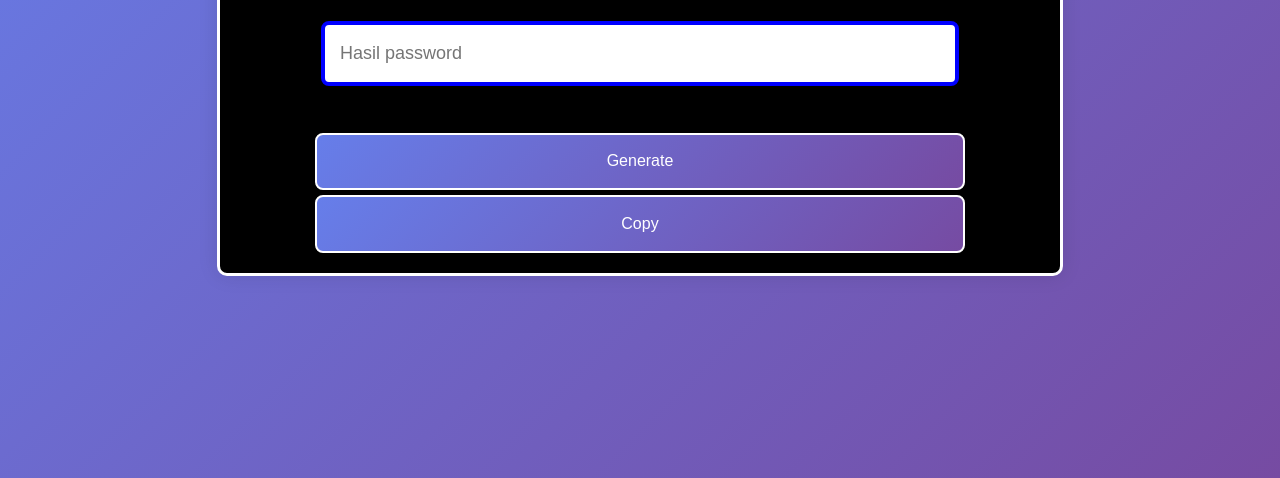
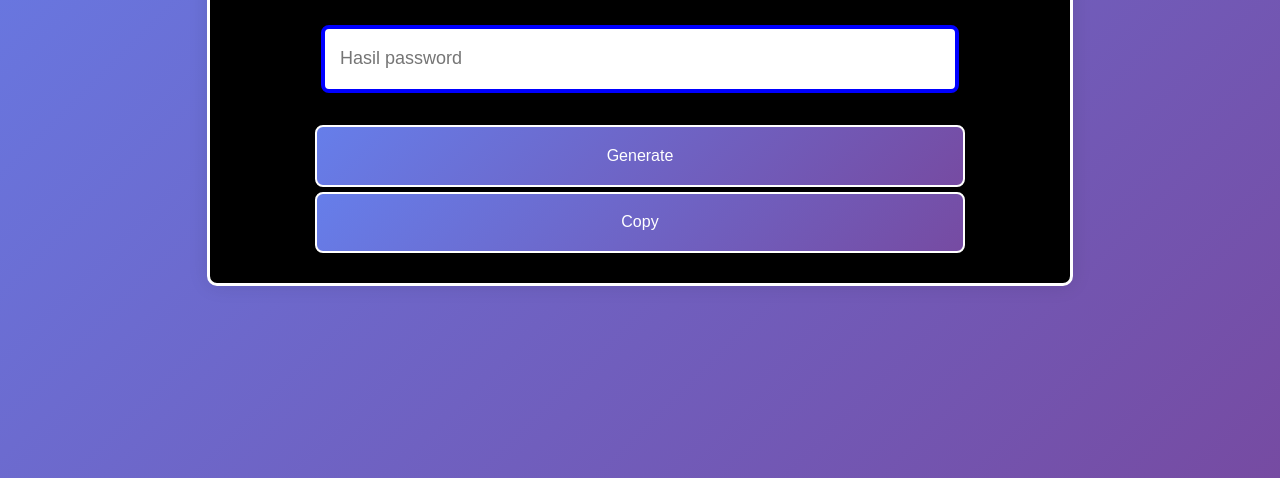
Before and after one commit to irwan-aps/Pasgenerate, a plain HTML site: page index.html in a window 1280 px wide. Shown: the part 322-800 px from the top of the page. Drawn offline with Linux system fonts and the light colour scheme.

Commit message:
Increase padding in index.html

```diff
--- a/index.html
+++ b/index.html
@@ -19,7 +19,7 @@
     color:white;
     height:350px;
     justify-items:center;
-    padding:20px;
+    padding:30px;
     border: 3px solid white;
     border-radius:10px;
     box-shadow: 0 0 20px rgba(0,0,0,0.1);
@@ -52,7 +52,7 @@
  <div class="kotak">
 <h1 style="font-size:45px;">Password Generator</h1>
 <input type="text" id="passwordBox" readonly placeholder="Hasil password">
-<br><br>
+<br>
 <button onclick="generatePassword()">Generate</button>
 <button onclick="copyPassword()">Copy</button>
 </div>
```
